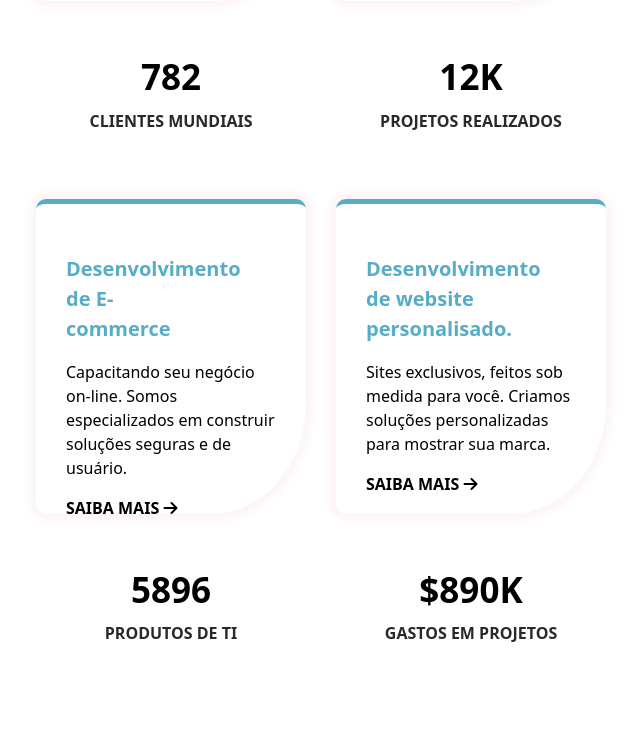
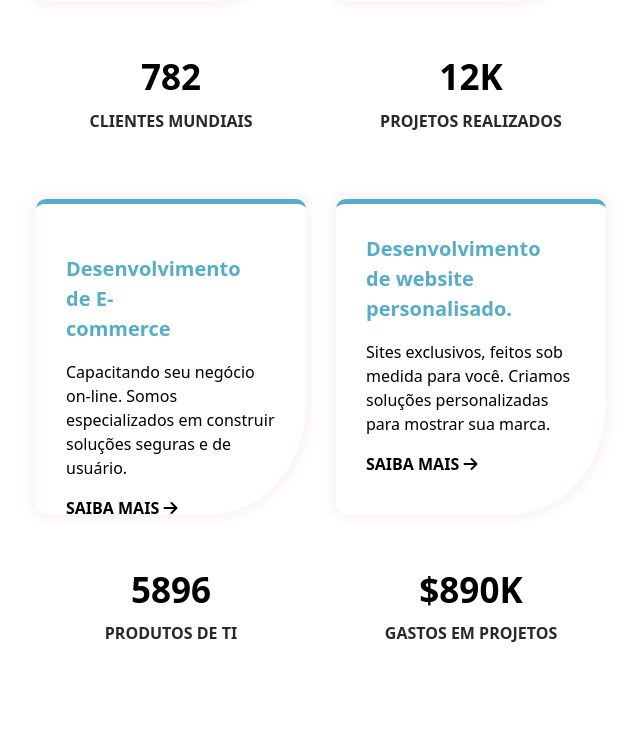
Before and after one commit to samueldev900/tech-solutins-app, a PHP site: page / in a window 1280 px wide. Shown: the part 1892-2646 px from the top of the page, without its empty margins (289-929 px from the left). Run offline with PHP 8.4, Linux system fonts and the light colour scheme; some libraries are stand-ins or nearby versions.

Commit message:
ajustes no designer

```diff
--- a/Estilos/css-default/section2.css
+++ b/Estilos/css-default/section2.css
@@ -65,7 +65,10 @@
     color: var(--cor4);
 
   }
+  #list-job4{
+    padding: 30px 30px;
 
+  }
   .list-job:hover{
 
     color: var(--cor0);
--- a/Estilos/css-default/section4.css
+++ b/Estilos/css-default/section4.css
@@ -95,13 +95,13 @@ svg{
     padding: 10px 30px;
     margin-top: 20px;
     border: none;
-    border-radius: 30px;
+    border-radius: 5px;
     box-shadow: 0px 0px 10px 6px rgb(252, 244, 244);
   }
   #section4 form #button{
     width: 130px;
     height: 50px;
-    border-radius: 30px;
+    border-radius: 5px;
     border: none;
     background-color: var(--cor2);
     margin-top: 30px;
--- a/index.html
+++ b/index.html
@@ -112,7 +112,7 @@
                 <p>Capacitando seu negócio on-line. Somos especializados em construir soluções seguras e de usuário.</p>
                 <p class="learn-more">SAIBA MAIS  <i class="fa-solid fa-arrow-right"></i></p>
             </div>
-            <div class="list-job">
+            <div class="list-job" id="list-job4">
                 <p class="font-blue">Desenvolvimento de website personalisado.</p>
                 <p>
                     Sites exclusivos, feitos sob medida para você. Criamos soluções personalizadas para mostrar sua marca.</p>
--- a/output.css
+++ b/output.css
@@ -420,6 +420,10 @@ section h1 {
   font-size: 16px;
   margin-top: 5px;
   color: var(--cor4);
+}
+
+#list-job4 {
+  padding: 30px 30px;
 }
 
 .list-job:hover {
@@ -578,14 +582,14 @@ svg {
   padding: 10px 30px;
   margin-top: 20px;
   border: none;
-  border-radius: 30px;
+  border-radius: 5px;
   box-shadow: 0px 0px 10px 6px rgb(252, 244, 244);
 }
 
 #section4 form #button {
   width: 130px;
   height: 50px;
-  border-radius: 30px;
+  border-radius: 5px;
   border: none;
   background-color: var(--cor2);
   margin-top: 30px;
```
Also changed, not shown: 1 other file.
